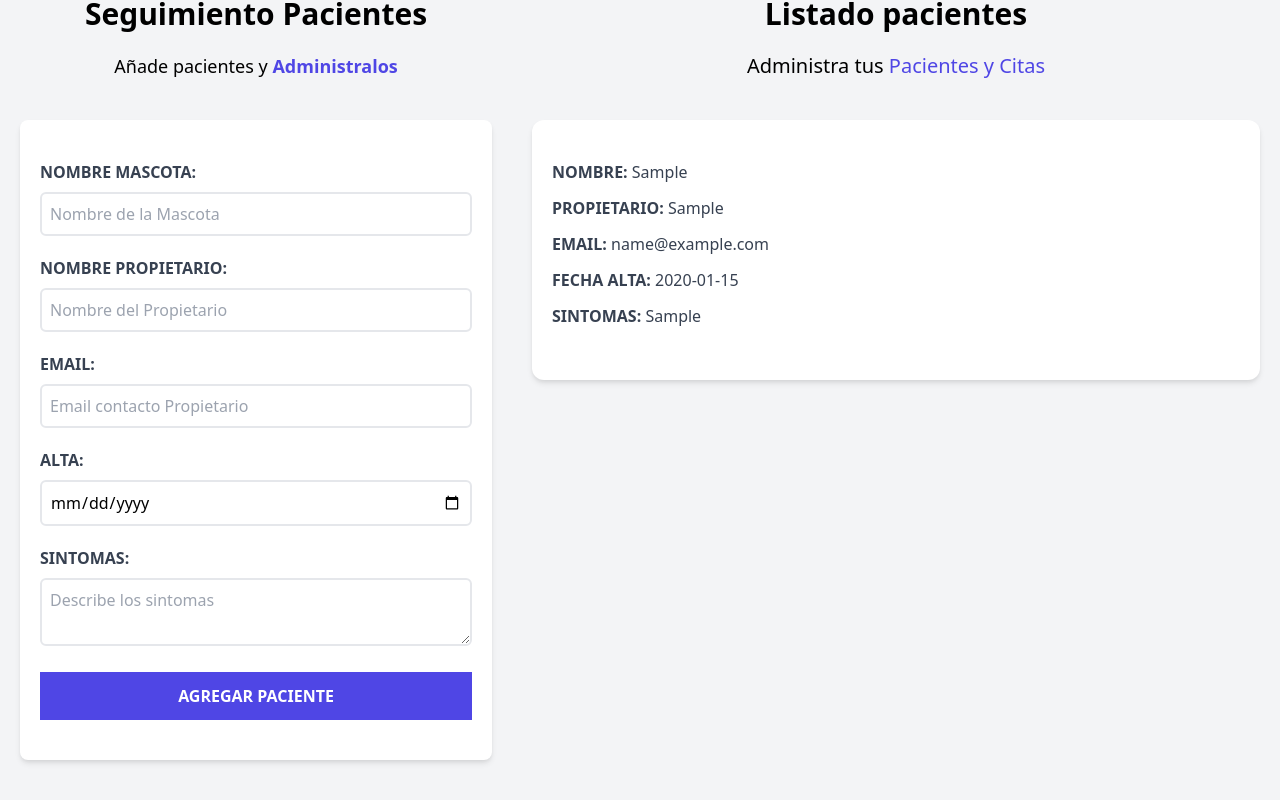
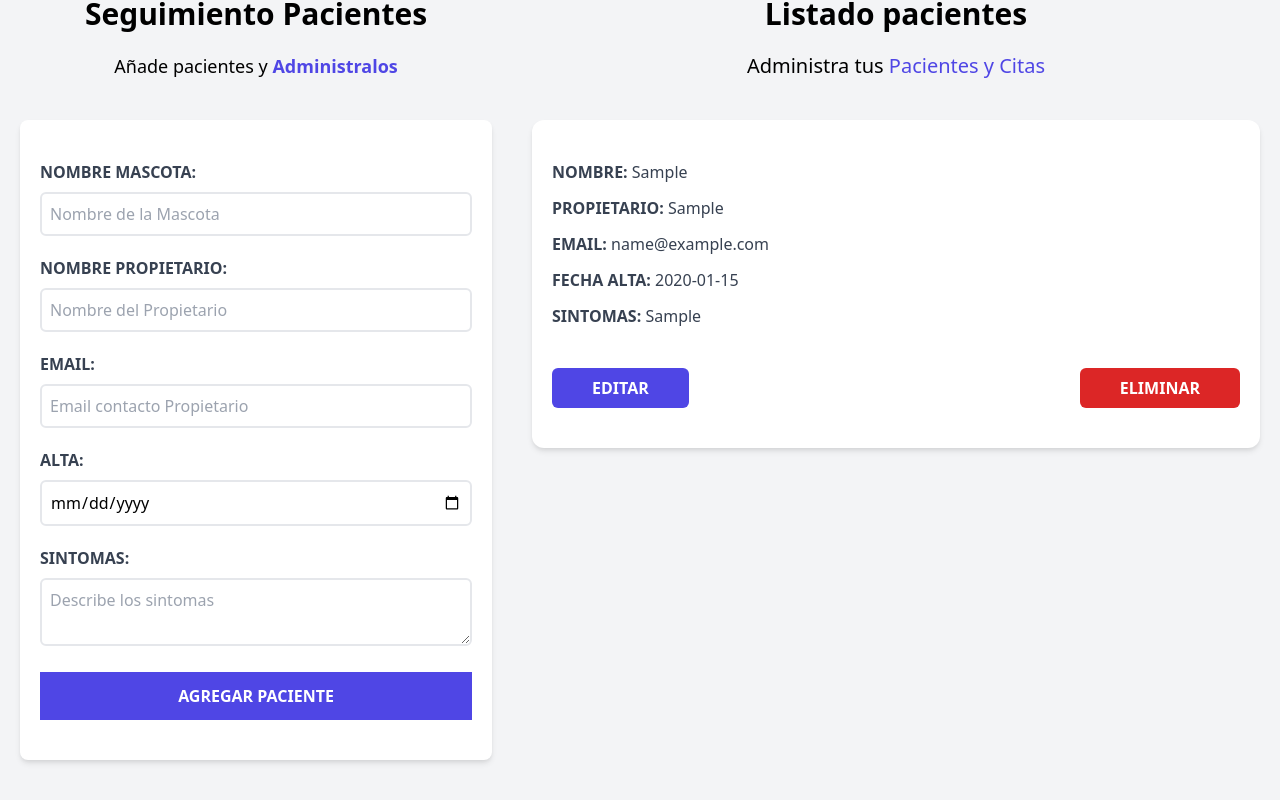
Before and after one commit to MoisesKMS/administrador-react, a React (Vite) app: page / in a window 1280 px wide. Both pictures are taken after typing "Sample", "Sample", "name@example.com", "2020-01-15", "Sample" into the empty fields and a click on the input "Agregar paciente". Shown: the part 180-980 px from the top of the page. Built offline with nearby package versions, Linux system fonts and the light colour scheme.

Commit message:
1.4.0
-Agregados botones para editar y eliminar
-Agregado boton para guardar cambios

```diff
--- a/src/App.jsx
+++ b/src/App.jsx
@@ -6,6 +6,12 @@ import ListadoPacientes from "./components/ListadoPacientes";
 function App() {
 
   const [pacientes, setPacientes] = useState([]);
+  const [paciente, setPaciente] = useState({});
+
+  const eliminarPaciente = id => {
+    const pacientesActualizado = pacientes.filter(paciente => paciente.id !== id);
+    setPacientes(pacientesActualizado);
+  }
 
   return (
     <div className="container mx-auto mt-20">
@@ -17,10 +23,14 @@ function App() {
         <Formulario
           pacientes={pacientes}
           setPacientes={setPacientes}
+          paciente={paciente}
+          setPaciente={setPaciente}
         />
 
         <ListadoPacientes
           pacientes={pacientes}
+          setPaciente={setPaciente}
+          eliminarPaciente={eliminarPaciente}
         />
       </div>
     </div>
--- a/src/components/Formulario.jsx
+++ b/src/components/Formulario.jsx
@@ -1,7 +1,7 @@
 import { useState, useEffect } from "react";
 import Error from "./Error";
 
-function Formulario({ pacientes, setPacientes }) {
+function Formulario({ pacientes, setPacientes, paciente, setPaciente }) {
 
     const [nombre, setNombre] = useState('');
     const [propietario, setPropietario] = useState('');
@@ -10,6 +10,17 @@ function Formulario({ pacientes, setPacientes }) {
     const [sintomas, setSintomas] = useState('');
 
     const [error, setError] = useState(false);
+
+    useEffect(() => {
+        if (Object.keys(paciente).length > 0) {
+            setNombre(paciente.nombre);
+            setPropietario(paciente.propietario);
+            setEmail(paciente.email);
+            setFecha(paciente.fecha);
+            setSintomas(paciente.sintomas);
+        }
+    }, [paciente]);
+
 
     const generarId = () => {
         const random = Math.random().toString(36).substring(2);
@@ -36,10 +47,22 @@ function Formulario({ pacientes, setPacientes }) {
             email,
             fecha,
             sintomas,
-            id: generarId()
         }
 
-        setPacientes([...pacientes, objetoPaciente]);
+        if (paciente.id) {
+            // Editando el Registro
+            objetoPaciente.id = paciente.id;
+
+            const pacientesActualizados = pacientes.map(pacienteState => pacienteState.id === paciente.id ? objetoPaciente : pacienteState);
+
+            setPacientes(pacientesActualizados);
+            setPaciente({});
+
+        } else {
+            // Nuevo registro
+            objetoPaciente.id = generarId()
+            setPacientes([...pacientes, objetoPaciente]);
+        }
 
 
         //reiniciar el formulario
@@ -127,7 +150,7 @@ function Formulario({ pacientes, setPacientes }) {
                 <input
                     type="submit"
                     className="bg-indigo-600 w-full p-3 text-white uppercase font-bold hover:bg-indigo-700 cursor-pointer transition-colors"
-                    value="Agregar paciente"
+                    value={paciente.id ? 'Guardar cambios' : 'Agregar paciente'}
                 />
             </form>
         </div>
--- a/src/components/ListadoPacientes.jsx
+++ b/src/components/ListadoPacientes.jsx
@@ -1,7 +1,6 @@
 import Paciente from "./Paciente";
 
-function ListadoPacientes({ pacientes }) {
-
+function ListadoPacientes({ pacientes, setPaciente, eliminarPaciente }) {
 
     return (
         <div className="md:w-1/2 lg:w-3/5 md:h-screen overflow-y-auto">
@@ -18,6 +17,8 @@ function ListadoPacientes({ pacientes }) {
                         <Paciente
                             key={paciente.id}
                             paciente={paciente}
+                            setPaciente={setPaciente}
+                            eliminarPaciente={eliminarPaciente}
                         />
                     ))}
                 </>
--- a/src/components/Paciente.jsx
+++ b/src/components/Paciente.jsx
@@ -1,6 +1,14 @@
-function Paciente({ paciente }) {
+function Paciente({ paciente, setPaciente, eliminarPaciente }) {
 
-    const { nombre, propietario, email, alta, fecha, sintomas } = paciente;
+    const { nombre, propietario, email, fecha, sintomas, id } = paciente;
+
+    const handleEliminar = () => {
+        const respuesta = confirm('¿Deseas elimnar ese paciente?');
+
+        if (respuesta) {
+            eliminarPaciente(id)
+        }
+    }
 
     return (
         <>
@@ -29,6 +37,20 @@ function Paciente({ paciente }) {
                     Sintomas: {''}
                     <span className="font-normal normal-case">{sintomas}</span>
                 </p>
+
+                <div className="flex justify-between mt-10">
+                    <button
+                        type="button"
+                        className="py-2 px-10 bg-indigo-600 hover:bg-indigo-700 text-white uppercase font-bold rounded-md"
+                        onClick={() => { setPaciente(paciente) }}
+                    >Editar</button>
+
+                    <button
+                        type="button"
+                        className="py-2 px-10 bg-red-600 hover:bg-red-700 text-white uppercase font-bold rounded-md"
+                        onClick={handleEliminar}
+                    >Eliminar</button>
+                </div>
             </div>
         </>
     )
```
